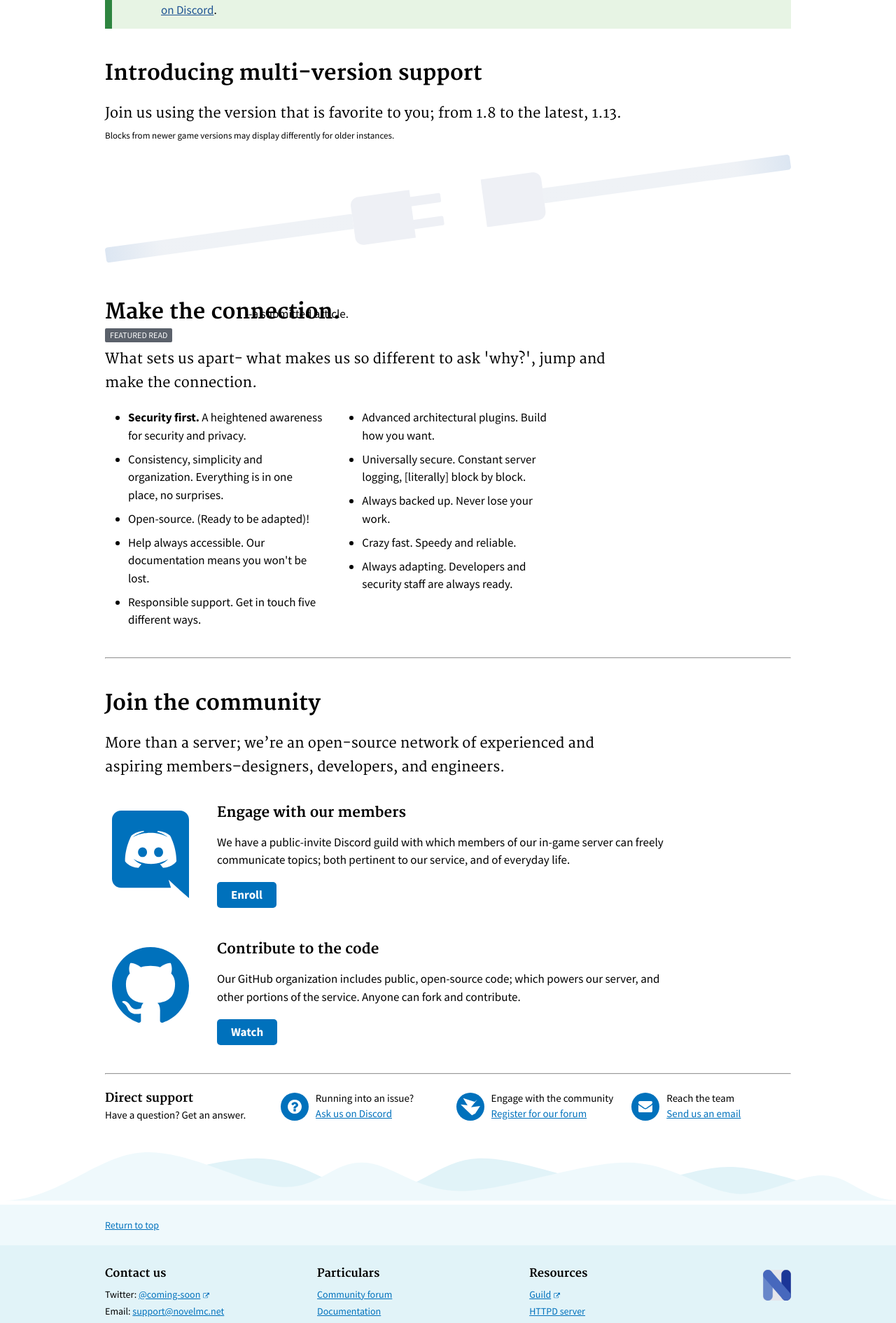
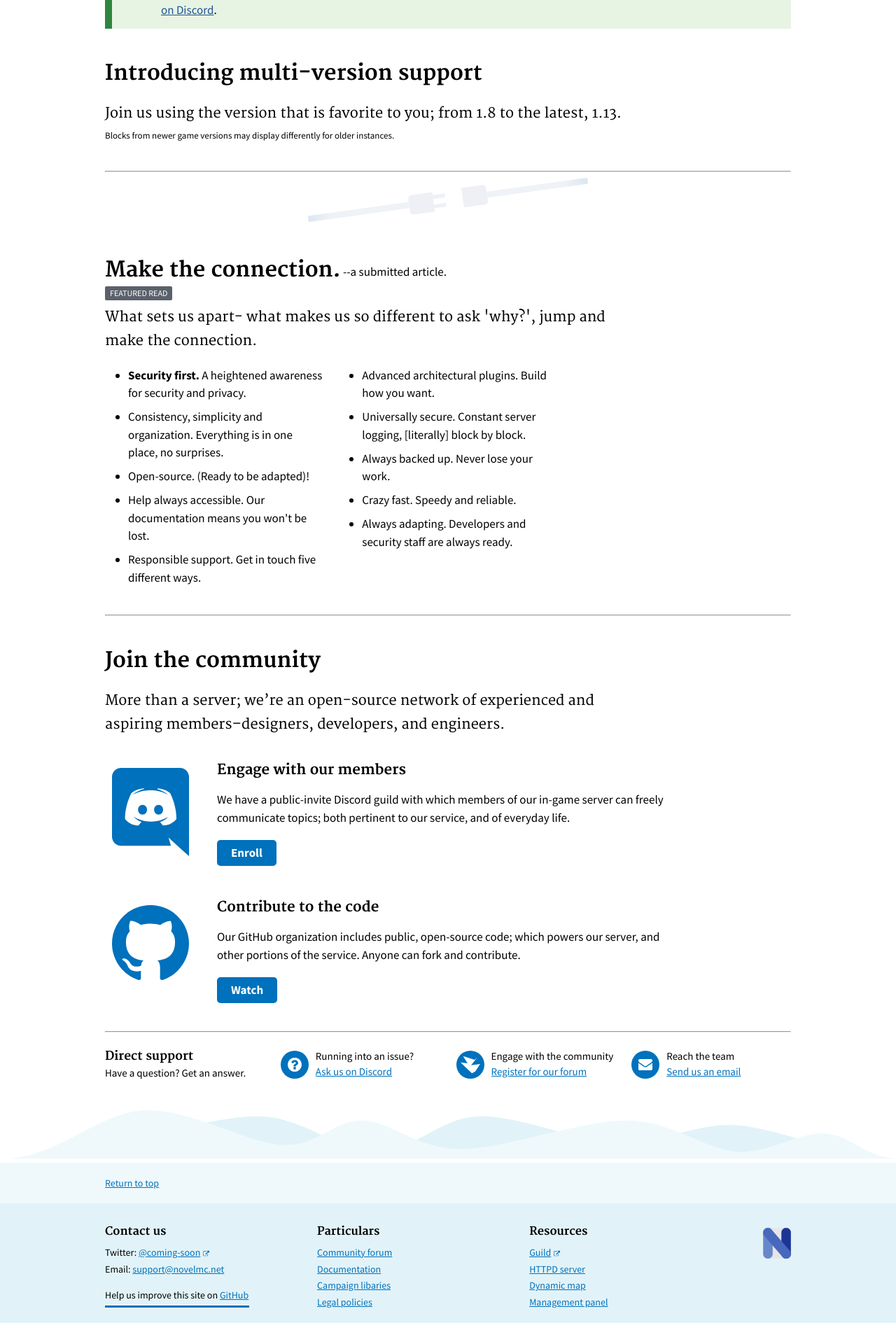
Before and after one commit to serrif/website, a Jekyll site: the page built from main/home.md, in a window 1280 px wide. Shown: the part 474-2364 px from the top of the page at 70% size. Built offline with Jekyll 4.4.1, drawn with Linux system fonts in a browser that asks for light colours.

Commit message:
Update home.md

```diff
--- a/main/home.md
+++ b/main/home.md
@@ -30,10 +30,12 @@ Join us using the version that is favorite to you; from 1.8 to the latest, 1.13.
 
 <h6 style="margin-top:-1.5rem; margin-bottom: 0; text-transform: none;">Blocks from newer game versions may display differently for older instances.</h6>
 
-<img src="../assets/img/svg/plugs.svg" alt="">
+<hr style="margin-top: 4rem;">
+
+<center><img src="../assets/img/svg/plugs.svg" alt="" width="400px"></center>
 
 ## Make the connection.
-<p style="position: absolute; margin-top: -4.5rem; margin-left: 20rem; padding: 0;">--a submitted article.</p>
+<p style="position: absolute; margin-top: -4.5rem; margin-left: 34rem; padding: 0;">--a submitted article.</p>
 
 <span class="usa-label" style="font-size: 12px; position: absolute; margin-top: -1.4rem;">Featured read</span>
 
```
